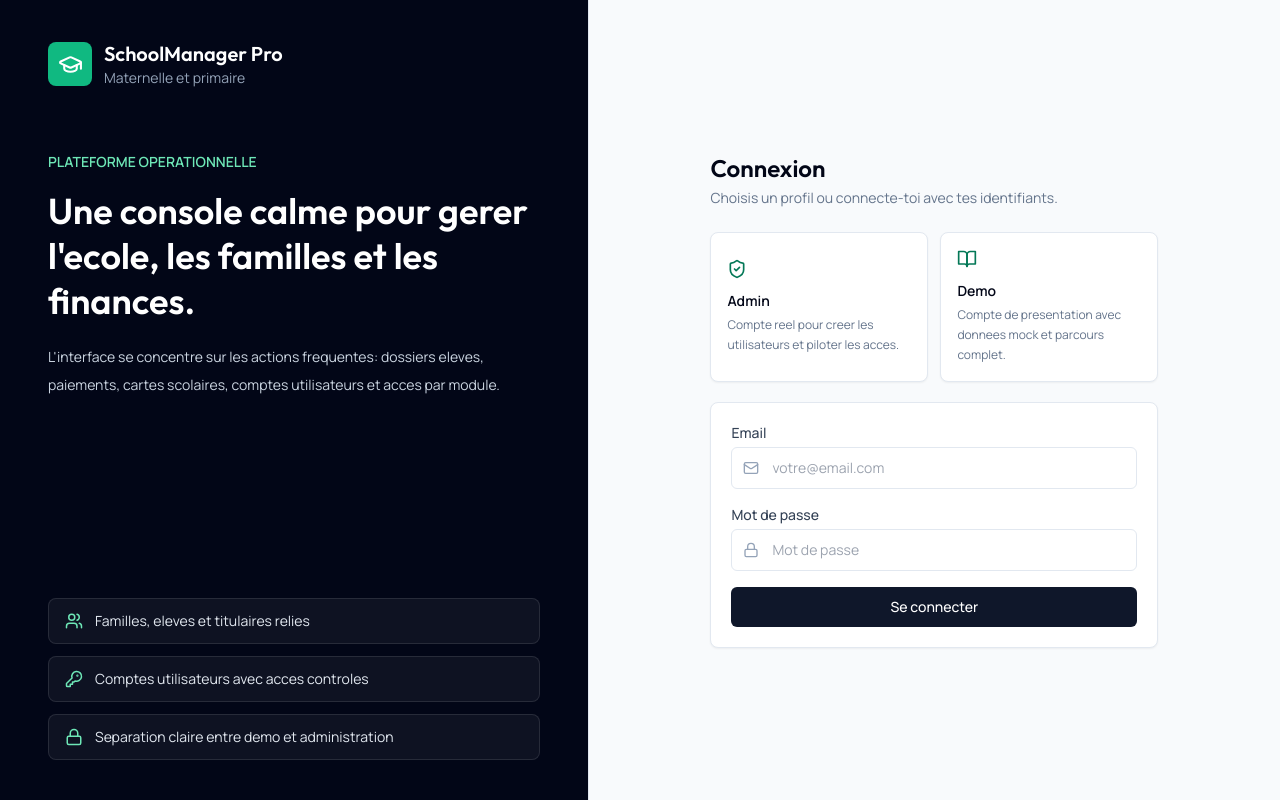
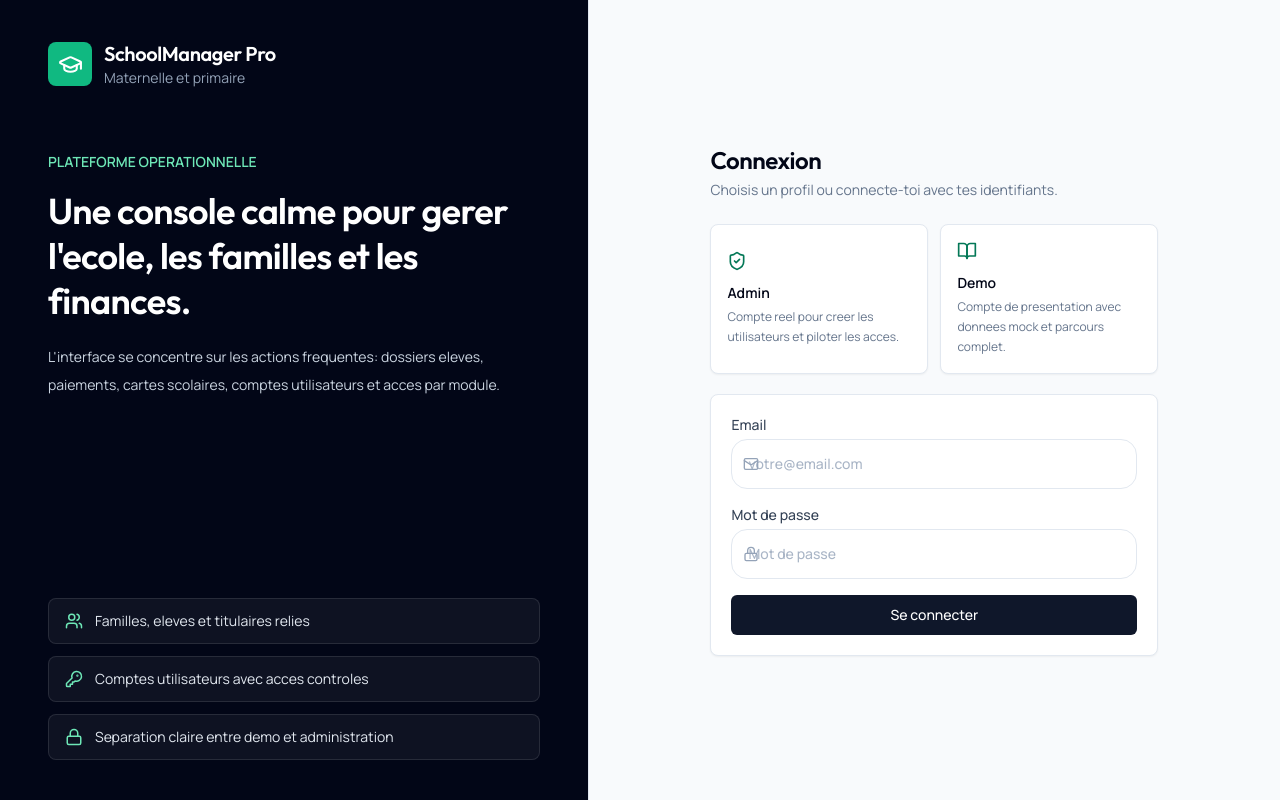
Before and after one commit to Maurel84/complete_school_management, a React (Vite) app: page /login in a window 1280 px wide. Built offline with nearby package versions, Linux system fonts and the light colour scheme; no server answers.

Commit message:
fix(vercel): add vercel.json SPA rewrites and polish premium global UI design styles

```diff
--- a/src/index.css
+++ b/src/index.css
@@ -1,4 +1,4 @@
-@import url('https://fonts.googleapis.com/css2?family=Manrope:wght@400;500;600;700;800&family=Outfit:wght@500;600;700&display=swap');
+@import url('https://fonts.googleapis.com/css2?family=Manrope:wght@400;500;600;700;800&family=Outfit:wght@500;600;700;800&display=swap');
 
 @tailwind base;
 @tailwind components;
@@ -23,20 +23,25 @@
     font-family: 'Manrope', sans-serif;
     -webkit-font-smoothing: antialiased;
     -moz-osx-font-smoothing: grayscale;
-    background: #f8fafc;
+    background: radial-gradient(circle at 10% 20%, rgba(243, 244, 246, 0.6) 0%, rgba(248, 250, 252, 1) 90%);
     color: #0f172a;
     min-height: 100vh;
   }
 
   h1, h2, h3, h4, .display-font {
     font-family: 'Outfit', sans-serif;
+    letter-spacing: -0.02em;
   }
 
-  input,
+  /* Globally upgrade all form inputs to look extremely premium */
+  input[type="text"],
+  input[type="number"],
+  input[type="date"],
+  input[type="email"],
+  input[type="password"],
   select,
-  textarea,
-  button {
-    font: inherit;
+  textarea {
+    @apply rounded-2xl border border-slate-200 bg-white/90 px-4 py-3.5 text-sm font-medium text-slate-800 transition-all duration-200 placeholder:text-slate-400/80 hover:border-slate-300 focus:border-slate-900 focus:bg-white focus:outline-none focus:ring-4 focus:ring-slate-900/5;
   }
 
   ::selection {
@@ -46,23 +51,42 @@
 }
 
 @layer components {
+  /* Premium Glassmorphism Card System */
   .surface-card {
-    @apply rounded-lg border border-slate-200 bg-white shadow-sm;
+    @apply rounded-[28px] border border-slate-200/50 bg-white/70 backdrop-blur-md shadow-[0_16px_50px_-24px_rgba(15,23,42,0.06)] hover:shadow-[0_24px_60px_-24px_rgba(15,23,42,0.08)] transition-all duration-300;
   }
 
+  /* Micro-interactions & animations */
   .animate-in {
-    animation: fadeSlideIn 0.22s ease-out;
+    animation: fadeSlideIn 0.3s cubic-bezier(0.16, 1, 0.3, 1);
   }
 
   @keyframes fadeSlideIn {
     from {
       opacity: 0;
-      transform: translateY(10px);
+      transform: translateY(12px);
     }
     to {
       opacity: 1;
       transform: translateY(0);
     }
+  }
+
+  /* Premium Buttons */
+  .btn-premium {
+    @apply inline-flex items-center justify-center gap-2 rounded-2xl px-5 py-3.5 text-xs font-bold uppercase tracking-wider transition-all duration-200 active:scale-[0.98] cursor-pointer shadow-sm;
+  }
+
+  .btn-premium-primary {
+    @apply btn-premium bg-slate-900 text-white hover:bg-slate-800 hover:shadow-lg hover:scale-[1.01] shadow-slate-950/10;
+  }
+
+  .btn-premium-secondary {
+    @apply btn-premium border border-slate-200 bg-white/90 text-slate-700 hover:bg-slate-50 hover:text-slate-900 hover:scale-[1.01];
+  }
+
+  .btn-premium-emerald {
+    @apply btn-premium bg-emerald-600 text-white hover:bg-emerald-700 hover:shadow-lg hover:scale-[1.01] shadow-emerald-600/10;
   }
 
   .line-clamp-1 {
@@ -88,7 +112,7 @@
   }
 
   .scrollbar-thin::-webkit-scrollbar-thumb {
-    background-color: rgba(148, 163, 184, 0.65);
+    background-color: rgba(148, 163, 184, 0.45);
     border-radius: 999px;
   }
 }
```
Also changed, not shown: vercel.json (added).
